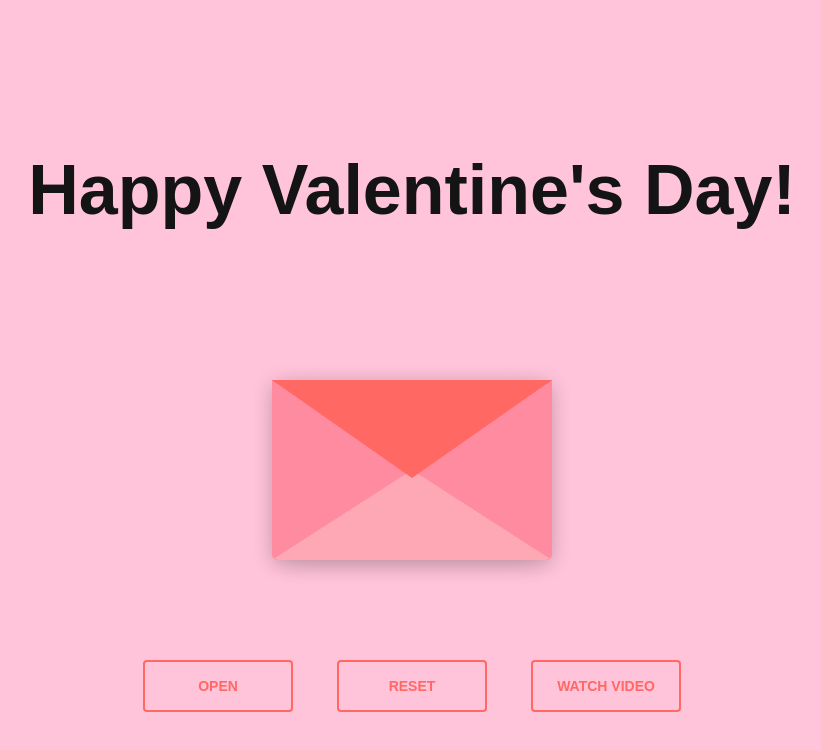
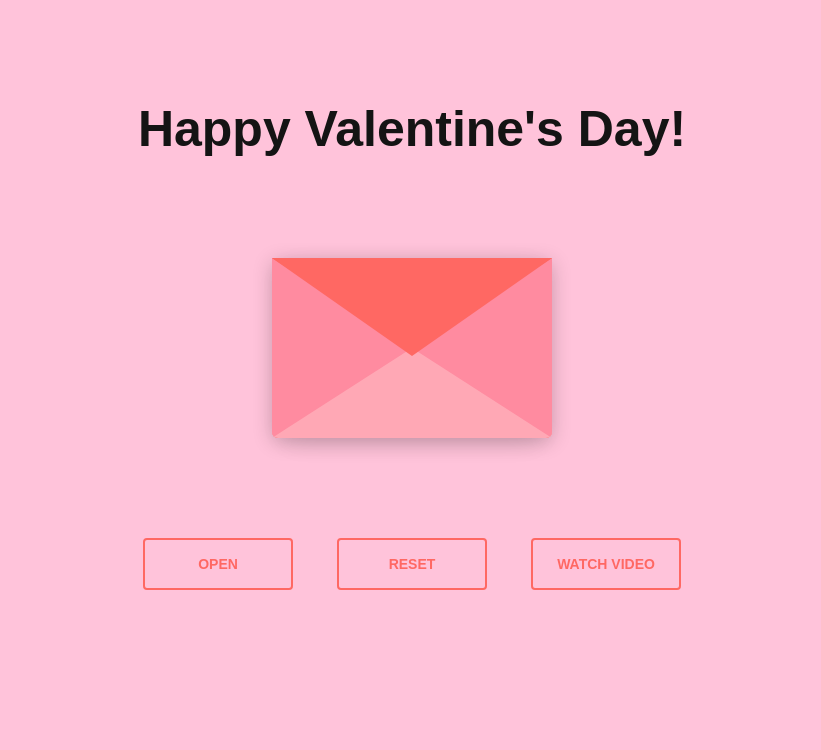
Before and after one commit to Thanaphon177/love-u, a plain HTML site: page index.html in a window 1280 px wide. Shown: the whole page, without its empty margins (228-1049 px from the left). Drawn offline with nearby package versions, Linux system fonts and the light colour scheme.

Commit message:
Update index.css

```diff
--- a/index.css
+++ b/index.css
@@ -232,6 +232,6 @@ body {
     text-align: center;
     font-family: Arial, Helvetica, sans-serif;
     color:rgb(20, 20, 20);
-    font-size: 70px;
-    margin: 150px;
+    font-size: 50px;
+    margin: 100px;
 }
```
